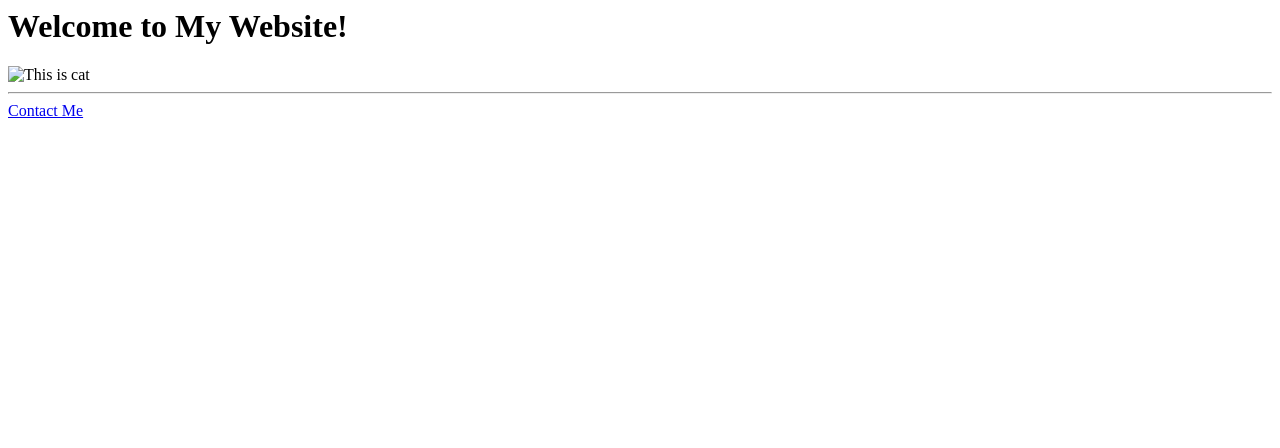
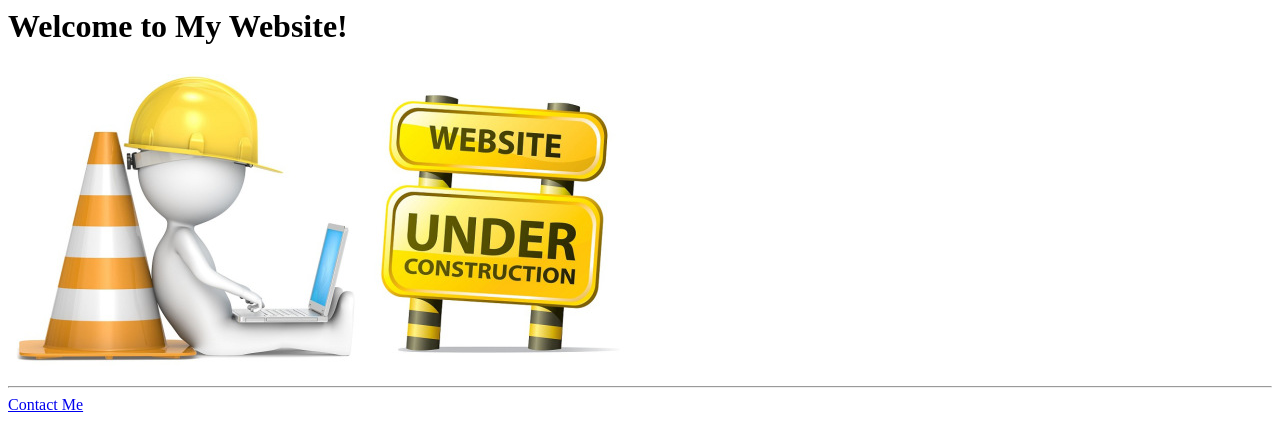
Before and after one commit to SwarnShekhar91/html-test, a plain HTML site: page index.html in a window 1280 px wide. Drawn offline with Linux system fonts and the light colour scheme.

Commit message:
Update index.html

```diff
--- a/index.html
+++ b/index.html
@@ -1,5 +1,5 @@
 <h1>Welcome to My Website!</h1>
-<img src="./assets/images/cat.png" alt="This is cat"/>
+<img src="./construction.jpg" alt="This is cat"/>
 
 <hr />
 <a href="./about.html">Contact Me</a>
```
